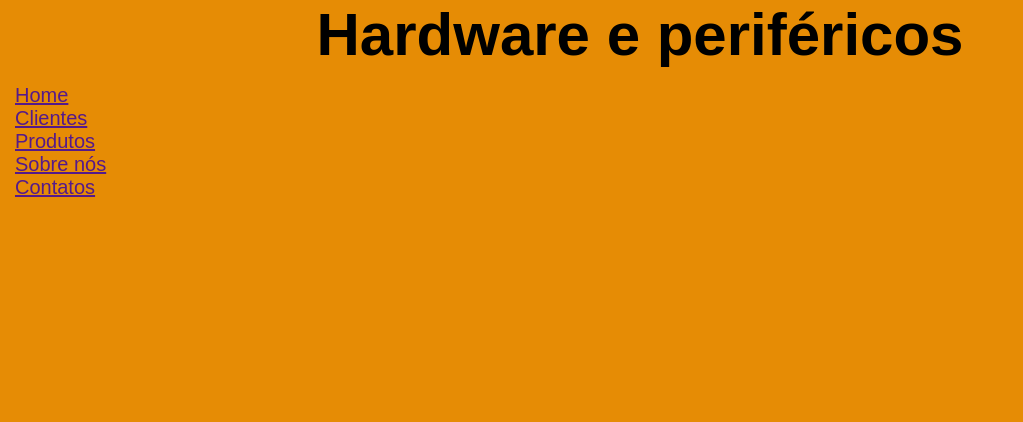
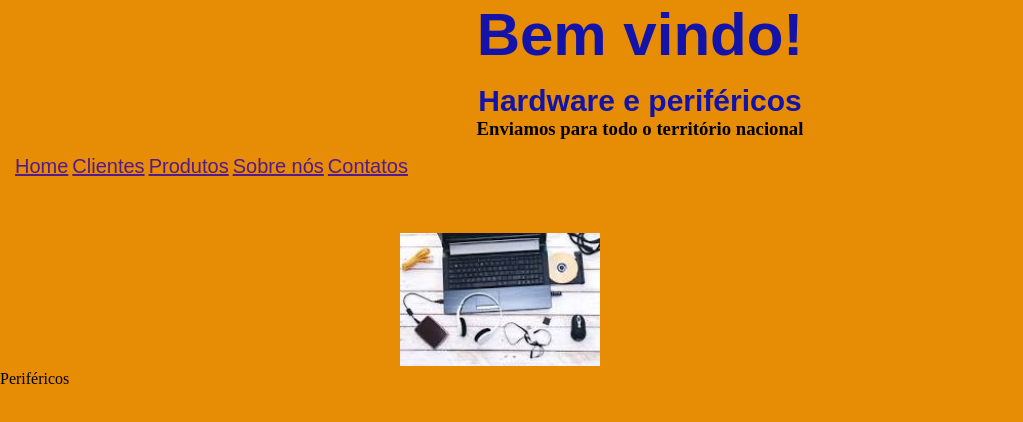
Before and after one commit to Eduardolinsmotta/ProjetoWEB, a plain HTML site: page index.html in a window 1280 px wide. Shown: the whole page, without its empty margins (0-1023 px from the left). Drawn offline with Linux system fonts and the light colour scheme.

Commit message:
Projeto sendo trabalhado em casa.

```diff
--- a/estilo.css
+++ b/estilo.css
@@ -8,25 +8,51 @@ h1{
     font-family: Arial, Helvetica, sans-serif;
     font-size: 60px;
     text-align: center;
+    color: rgb(19, 19, 170)
 
 }
 
+h2{
+    text-align: center;
+    margin-top: 15px;
+    font-family: Arial, Helvetica, sans-serif;
+    font-size: 30px;
+    color: rgb(19, 19, 170)
+}
+
+h3{
+    text-align: center;
+}
+img{
+    margin-left: 400px;
+    margin-top: 40px;
+    width: 200px;
+    height: auto;
+}
+
+
 header{
-    display: flex;
+    position: relative;
+    display: flexbox
     height: 150px;
-    width: 500px;
+    width: 1000px;
     margin: 15px;
 
 }
 
+
+
+
 body{
+
+    background: linear-gradient(-90, #739eec, #0049ff);
 
 
 }
 
 
 li{
-    display: flex;
+    display: contents;
     font-size: 20px;
     font-family: Arial, Helvetica, sans-serif;
 
--- a/index.html
+++ b/index.html
@@ -11,17 +11,25 @@
     title>
 
 
-</title>
-
-<h1>Hardware e periféricos</h1>
+</tile>
+<h1>Bem vindo!</h1>
+<h2>Hardware e periféricos</h2>
+ <h3>Enviamos para todo o território nacional</h3>
 
 </head>
+
+<nav>
+
+    <section class="menu">
+</nav>
+
 
 
 <body>
 
 <header>
 </nav>
+
 <ul>
 
 <li><a href="">Home</a></li>
@@ -34,9 +42,18 @@
 
 
 
-    </nav>
+</nav>
 
 </header>
+<figure class="foto-legenda">
+<img src="perifericos.jpg">
+<figcaption>Periféricos</figcaption>
+
+</figure>
+
+
+
+
 
 </body>
 
```
Also changed, not shown: perifericos.jpg (added), periféricos.png (added).
